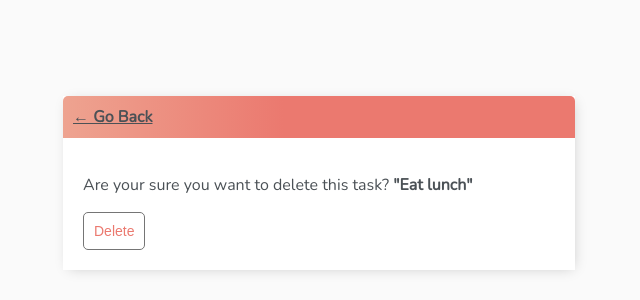
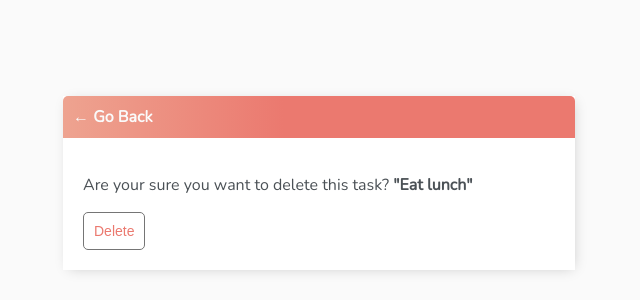
Before and after one commit to Hazelyn123/IM2, a Django app: page /task-delete/5/ in a window 1280 px wide. Shown: the part 217-517 px from the top of the page, without its empty margins (321-961 px from the left). Run offline with Django 5.2, Linux system fonts and the light colour scheme; a user stored in the database is signed in; data comes from the database, SQL or seed files in the repository; both versions use the stored data as it was after the commit.

Commit message:
small changes

```diff
--- a/base/templates/base/main.html
+++ b/base/templates/base/main.html
@@ -33,11 +33,13 @@
 
         a,
         p {
-            color: #4b5156
+            color: #4b5156;
         }
 
         a {
             font-weight: 600;
+            text-decoration: none;
+            color: #FAFAFA;
         }
 
         .container {
--- a/base/templates/base/task_confirm_delete.html
+++ b/base/templates/base/task_confirm_delete.html
@@ -8,7 +8,7 @@
 <div class="card-body">
     <form method="POST">
         {% csrf_token %}
-        <p>Are your sure you want to delete this task? <b>"{{task}}"</b> </p>
+        <p style=>Are your sure you want to delete this task? <b>"{{task}}"</b> </p>
         <input class="button" type="submit" value="Delete" />
     </form>
 </div>
```
Also changed, not shown: db.sqlite3.
